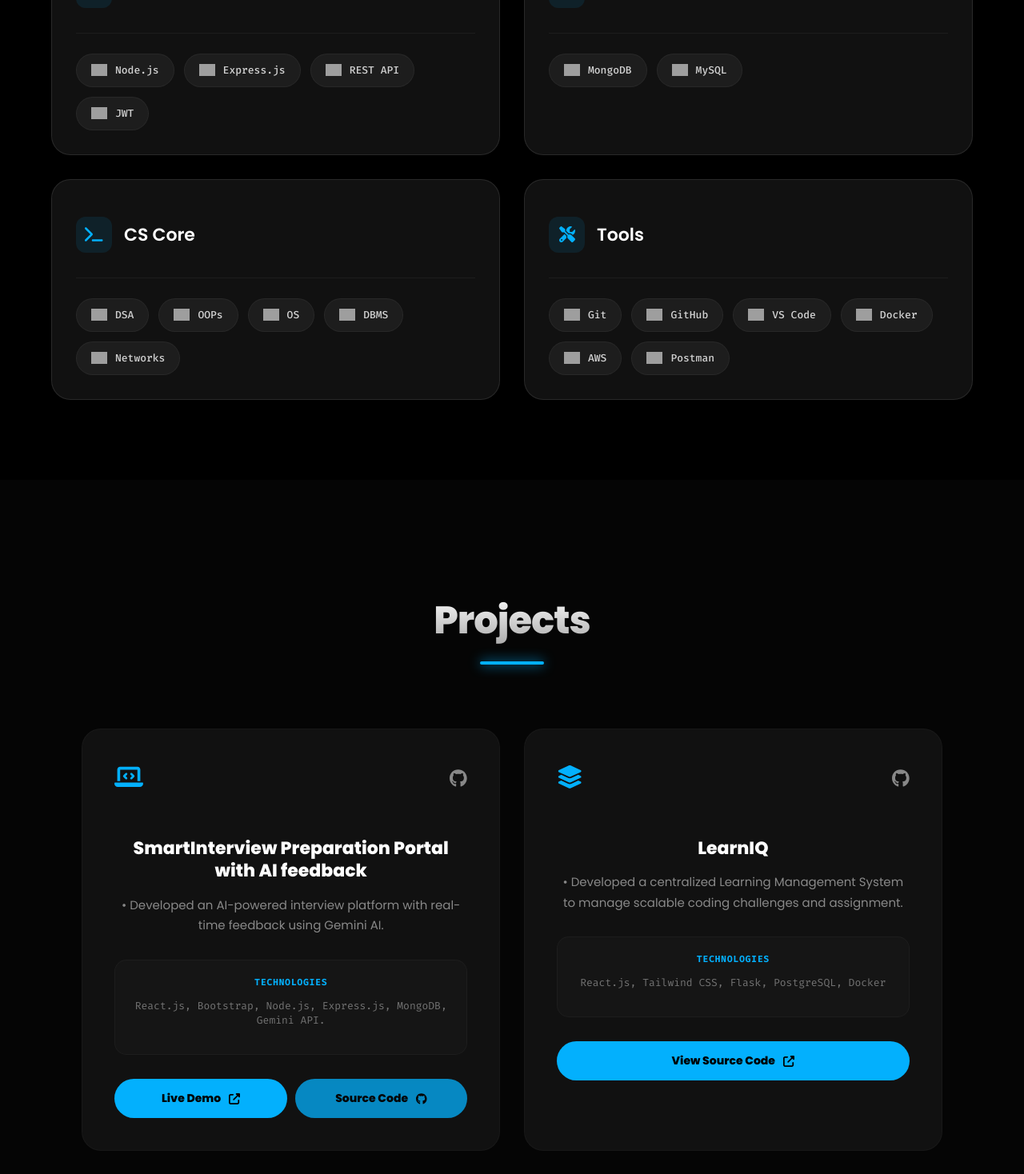
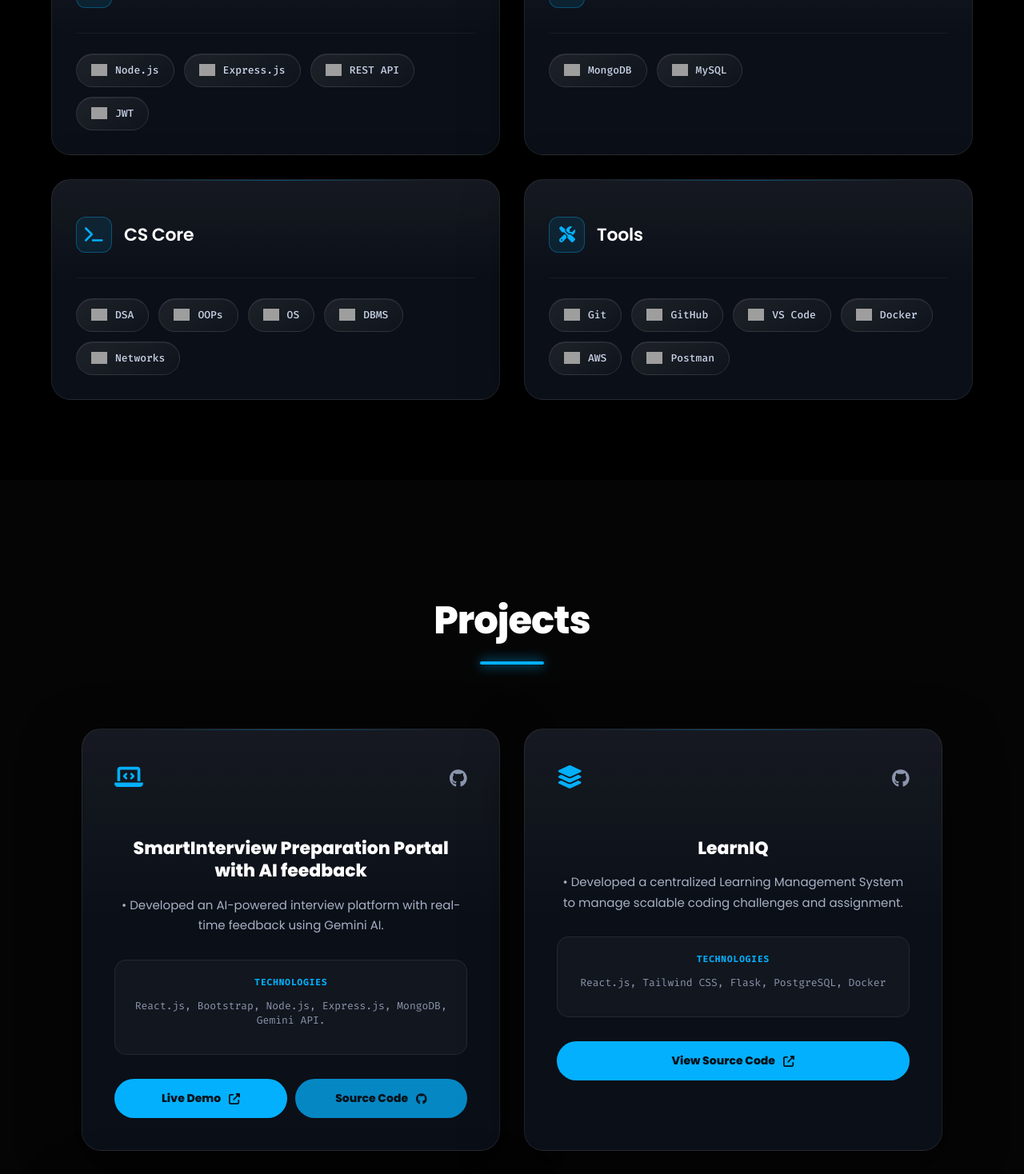
Before and after one commit to PrafullJ001/prafull-portfolio, a React (Create React App) app: page / in a window 1280 px wide. Shown: the part 3980-5448 px from the top of the page at 80% size. Built offline with nearby package versions, Linux system fonts and the light colour scheme; grey boxes are pictures that could not be loaded.

Commit message:
updated UI

```diff
--- a/src/Skills.css
+++ b/src/Skills.css
@@ -43,23 +43,42 @@
     gap: 30px;
 }
 
-/* --- MODERN CARD DESIGN --- */
+/* --- MODERN CARD DESIGN (WhyHireMe colors: dark glass + blue glow) --- */
 .skill_card_modern {
-    background: #111; /* Clean Dark Background */
-    border: 1px solid rgba(255, 255, 255, 0.1);
+    position: relative;
+    overflow: hidden;
+    background: linear-gradient(180deg, rgba(255, 255, 255, 0.045), rgba(255, 255, 255, 0) 45%),
+                #0b0f17;
+    border: 1px solid rgba(255, 255, 255, 0.08);
     border-radius: 24px;
     padding: 30px;
+    box-shadow: 0 25px 70px rgba(0, 0, 0, 0.55);
     transition: all 0.3s ease;
     display: flex;
     flex-direction: column;
 }
 
+/* thin blue light line on the top edge */
+.skill_card_modern::before {
+    content: "";
+    position: absolute;
+    top: 0;
+    left: 12%;
+    right: 12%;
+    height: 1px;
+    background: linear-gradient(90deg, transparent, rgba(3, 176, 253, 0.8), transparent);
+    opacity: 0.45;
+    transition: opacity 0.35s ease;
+    pointer-events: none;
+}
+
 .skill_card_modern:hover {
-    border-color: rgba(3, 176, 253, 0.5);
+    border-color: rgba(3, 176, 253, 0.35);
     transform: translateY(-5px);
-    box-shadow: 0 10px 30px rgba(0,0,0,0.5);
-    background: #151515;
+    box-shadow: 0 30px 70px rgba(3, 176, 253, 0.14);
 }
+
+.skill_card_modern:hover::before { opacity: 1; }
 
 /* --- CARD HEADER --- */
 .card_header_modern {
@@ -67,7 +86,7 @@
     align-items: center;
     gap: 15px;
     margin-bottom: 25px;
-    border-bottom: 1px solid rgba(255, 255, 255, 0.05);
+    border-bottom: 1px solid rgba(255, 255, 255, 0.06);
     padding-bottom: 15px;
 }
 
@@ -75,6 +94,7 @@
     width: 45px;
     height: 45px;
     background: rgba(3, 176, 253, 0.1);
+    border: 1px solid rgba(3, 176, 253, 0.35);
     color: #03B0FD;
     border-radius: 12px;
     display: flex;
@@ -88,6 +108,7 @@
     font-family: "Poppins", sans-serif;
     font-size: 22px;
     font-weight: 600;
+    letter-spacing: -0.01em;
 }
 
 /* --- CAPSULE CONTAINER (The key to mobile layout) --- */
@@ -102,8 +123,9 @@
     display: flex;
     align-items: center;
     gap: 10px;
-    background: rgba(255, 255, 255, 0.05);
-    border: 1px solid rgba(255, 255, 255, 0.05);
+    background: linear-gradient(145deg, rgba(255, 255, 255, 0.08), rgba(255, 255, 255, 0.02));
+    border: 1px solid rgba(255, 255, 255, 0.1);
+    box-shadow: inset 0 1px 0 rgba(255, 255, 255, 0.06);
     padding: 10px 18px;
     border-radius: 50px; /* Pill shape */
     cursor: default;
@@ -117,18 +139,21 @@
 }
 
 .capsule_text {
-    color: rgba(255, 255, 255, 0.8);
+    color: #c9d4e8;
     font-family: "Fira Code", monospace;
     font-size: 13px;
     font-weight: 500;
+    transition: color 0.2s ease;
 }
 
-/* Hover effects handled by Framer Motion in JSX,
-   but we add a fallback border change here */
+/* Hover: blue-tinted gradient + glow (scale is handled by Framer Motion in the JSX) */
 .skill_capsule:hover {
-    border-color: #03B0FD;
-    color: white;
+    background: linear-gradient(145deg, rgba(3, 176, 253, 0.22), rgba(3, 176, 253, 0.06));
+    border-color: rgba(3, 176, 253, 0.55);
+    box-shadow: 0 10px 24px -12px rgba(3, 176, 253, 0.7);
 }
+
+.skill_capsule:hover .capsule_text { color: #fff; }
 
 /* --- MOBILE RESPONSIVENESS --- */
 @media screen and (max-width: 768px) {
--- a/src/projects.css
+++ b/src/projects.css
@@ -2,10 +2,12 @@
 
 :root {
   --bg-color: #050505; /* Matches Main.jsx exactly */
-  --card-bg: #111111;
+  --card-bg: #0b0f17; /* same dark as the Contact cards */
   --main-blue: #03B0FD;
   --text-primary: #ffffff;
-  --text-secondary: rgba(255, 255, 255, 0.5);
+  --text-secondary: #a7b1c6; /* same grey-blue as Contact text */
+  --text-muted: #8b95ad;
+  --card-border: rgba(255, 255, 255, 0.08);
 }
 
 .neu_projects_section {
@@ -34,9 +36,6 @@
   color: white;
   margin-bottom: 15px;
   letter-spacing: -1px;
-  background: linear-gradient(to bottom, #ffffff, #a5a5a5);
-  -webkit-background-clip: text;
-  -webkit-text-fill-color: transparent;
 }
 
 .heading_underline {
@@ -55,23 +54,42 @@
   z-index: 1;
 }
 
-/* Deep Black Neumorphic Card */
+/* Dark glass card - same look as the Contact cards */
 .neu_card {
-  background: var(--card-bg);
+  position: relative;
+  overflow: hidden;
+  background: linear-gradient(180deg, rgba(255, 255, 255, 0.045), rgba(255, 255, 255, 0) 45%),
+              var(--card-bg);
   border-radius: 24px;
   padding: 40px;
-  border: 1px solid rgba(255, 255, 255, 0.03);
+  border: 1px solid var(--card-border);
+  box-shadow: 0 25px 70px rgba(0, 0, 0, 0.55);
   display: flex;
   flex-direction: column;
   transition: all 0.4s cubic-bezier(0.175, 0.885, 0.32, 1.275);
 }
 
+/* thin blue light line on the top edge */
+.neu_card::before {
+  content: "";
+  position: absolute;
+  top: 0;
+  left: 12%;
+  right: 12%;
+  height: 1px;
+  background: linear-gradient(90deg, transparent, rgba(3, 176, 253, 0.8), transparent);
+  opacity: 0.45;
+  transition: opacity 0.35s ease;
+  pointer-events: none;
+}
+
 .neu_card:hover {
   transform: translateY(-10px);
-  border-color: var(--main-blue);
-  background: #15171c;
-  box-shadow: 0 20px 40px rgba(0, 0, 0, 0.5);
+  border-color: rgba(3, 176, 253, 0.35);
+  box-shadow: 0 30px 70px rgba(3, 176, 253, 0.14);
 }
+
+.neu_card:hover::before { opacity: 1; }
 
 .neu_card_header {
   display: flex;
@@ -87,7 +105,7 @@
 
 .neu_git_btn {
   font-size: 1.4rem;
-  color: var(--text-secondary);
+  color: var(--text-muted);
   transition: 0.3s;
 }
 
@@ -114,9 +132,9 @@
 .neu_tech_stack {
   margin-top: auto;
   padding: 20px;
-  background: rgba(255, 255, 255, 0.02);
+  background: rgba(255, 255, 255, 0.03);
   border-radius: 15px;
-  border: 1px solid rgba(255, 255, 255, 0.03);
+  border: 1px solid rgba(255, 255, 255, 0.08);
 }
 
 .tech_tag_title {
@@ -133,7 +151,7 @@
 .tech_tag_content {
   font-size: 13px;
   font-family: 'Fira Code', monospace;
-  color: rgba(255, 255, 255, 0.4);
+  color: var(--text-muted);
   line-height: 1.4;
 }
 
@@ -144,7 +162,7 @@
   justify-content: center;
   gap: 10px;
   text-decoration: none;
-  color: #000; /* Black text on blue button */
+  color: #04121a; /* dark text on the blue button, same as Contact */
   font-weight: 700;
   font-size: 14px;
   padding: 14px;
@@ -154,7 +172,8 @@
 }
 
 .neu_footer_btn:hover {
-  box-shadow: 0 0 20px rgba(3, 176, 253, 0.4);
+  background: #6fc5ff;
+  box-shadow: 0 10px 20px rgba(3, 176, 253, 0.3);
   transform: scale(1.02);
 }
 @media (max-width: 768px) {
```
Also changed, not shown: src/ContactForm.css (+70 -36 lines).
